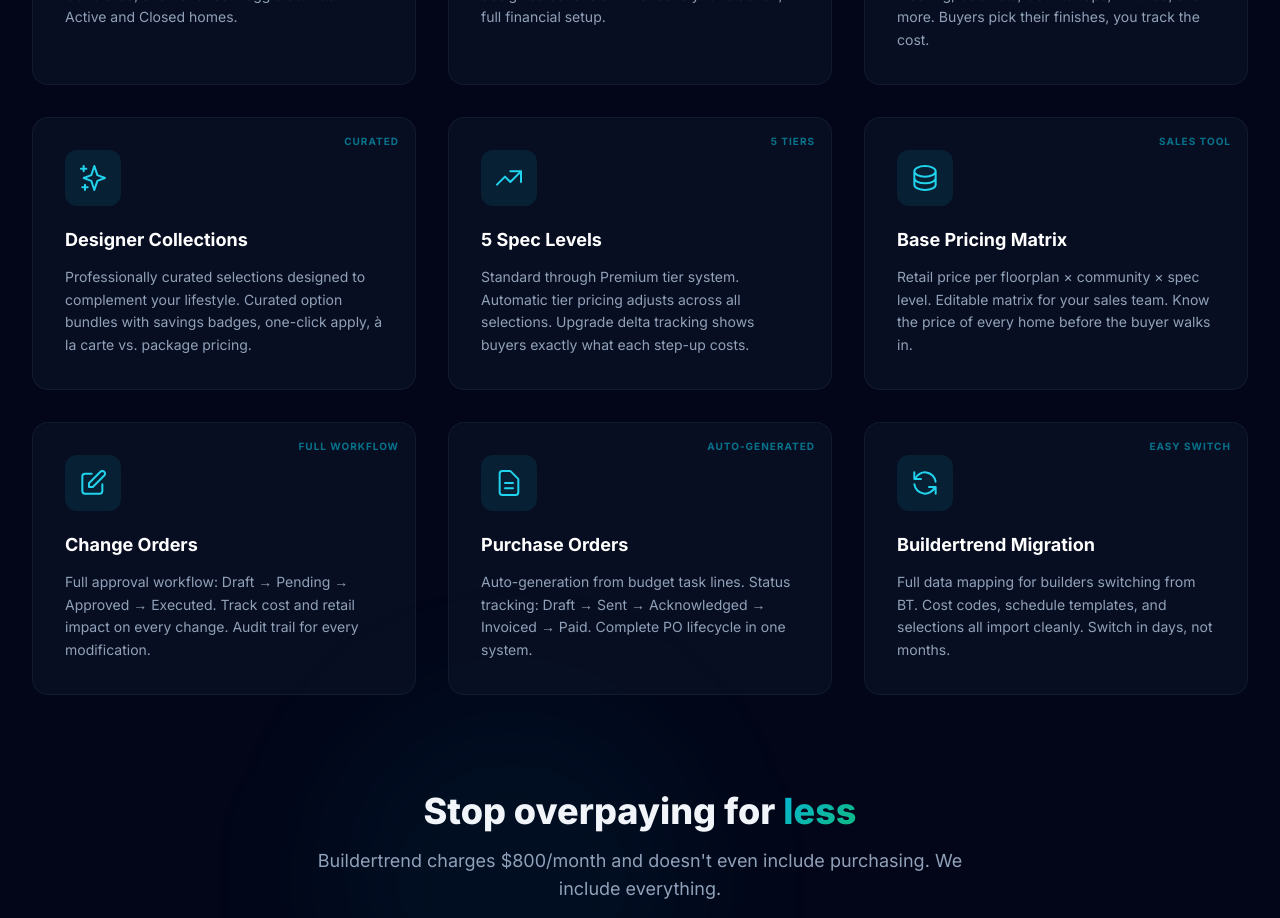
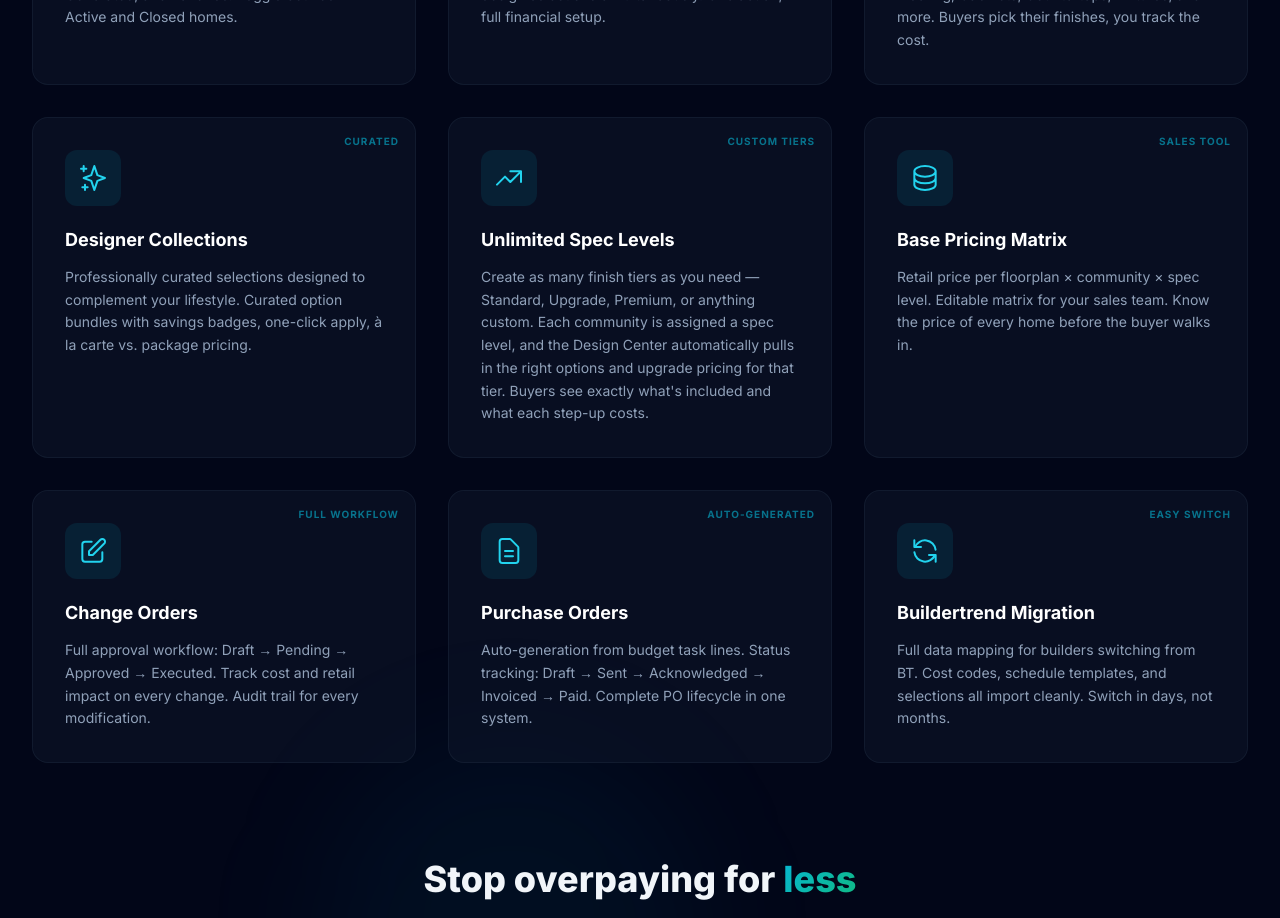
Before and after one commit to Scootermcgavin121/cornerstone-marketing, a Next.js app: page /features/purchasing in a window 1280 px wide. Shown: the part 1020-1938 px from the top of the page. Built offline with nearby package versions, Linux system fonts and the light colour scheme.

Commit message:
fix: spec levels unlimited, explain community-tier auto-matching

```diff
--- a/app/components/PurchasingFeatures.tsx
+++ b/app/components/PurchasingFeatures.tsx
@@ -79,9 +79,9 @@ const features = [
         <path strokeLinecap="round" strokeLinejoin="round" strokeWidth={1.5} d="M13 7h8m0 0v8m0-8l-8 8-4-4-6 6" />
       </svg>
     ),
-    title: "5 Spec Levels",
-    desc: "Standard through Premium tier system. Automatic tier pricing adjusts across all selections. Upgrade delta tracking shows buyers exactly what each step-up costs.",
-    badge: "5 Tiers",
+    title: "Unlimited Spec Levels",
+    desc: "Create as many finish tiers as you need — Standard, Upgrade, Premium, or anything custom. Each community is assigned a spec level, and the Design Center automatically pulls in the right options and upgrade pricing for that tier. Buyers see exactly what's included and what each step-up costs.",
+    badge: "Custom Tiers",
   },
   {
     icon: (
```
